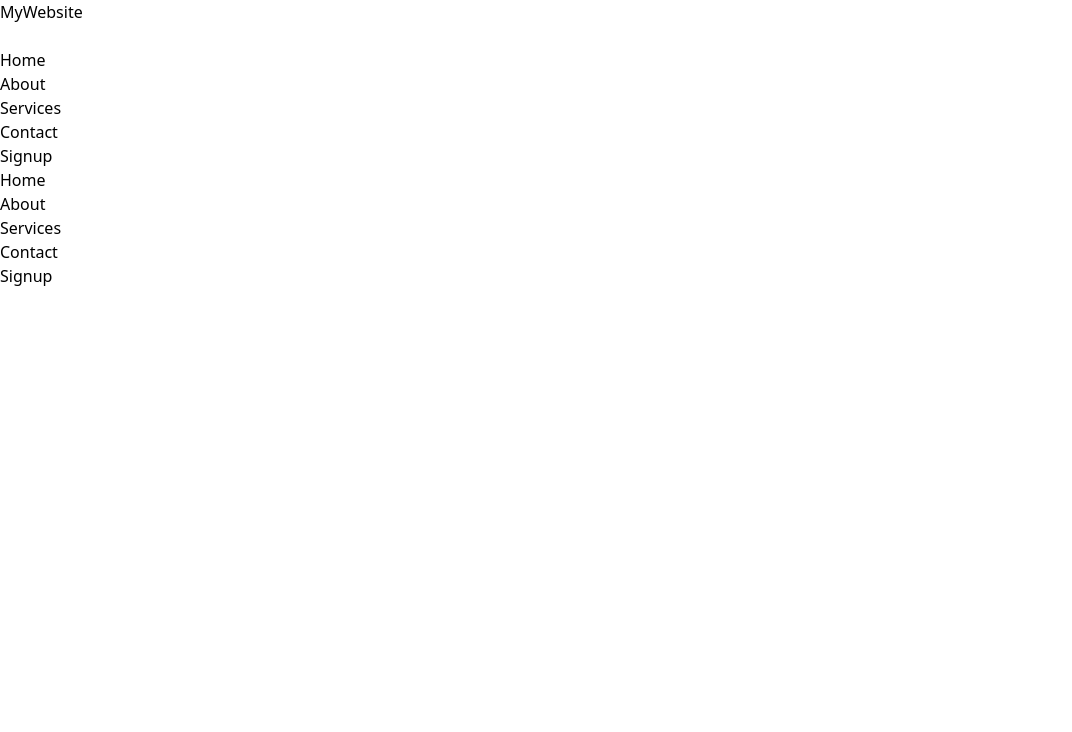
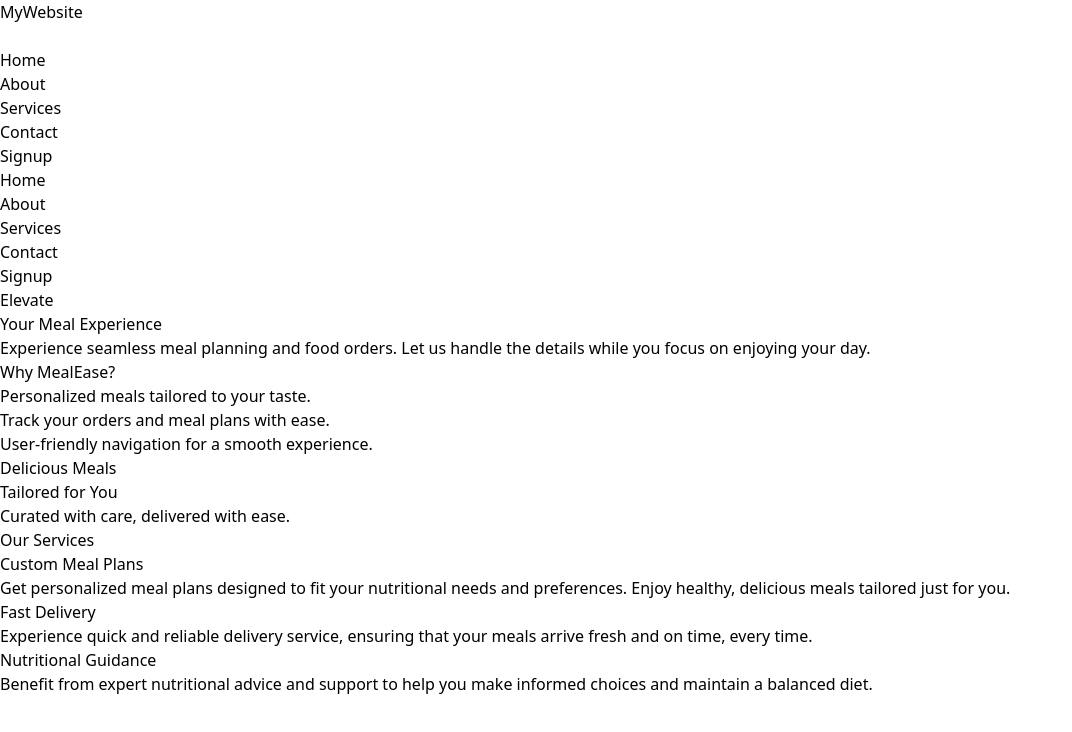
Before and after one commit to rishibharadwajsai/Food-management-system, a React (Vite) app in the folder client/: page /dashboard in a window 1280 px wide. Shown: the top 732 px of the page, without its empty margins (0-1072 px from the left). Built offline with nearby package versions, Linux system fonts and the light colour scheme.

Commit message:
Updated Landing page

```diff
--- a/client/src/pages/Landing/Landing.tsx
+++ b/client/src/pages/Landing/Landing.tsx
@@ -1,10 +1,14 @@
 import React from 'react'
 import Navbar from '../../components/Navbar'
+import Home from './Home'
+import Services from './Services'
 
 const Landing = () => {
   return (
     <>
     <Navbar />
+    <Home />
+    <Services />
     </>
   )
 }
```
